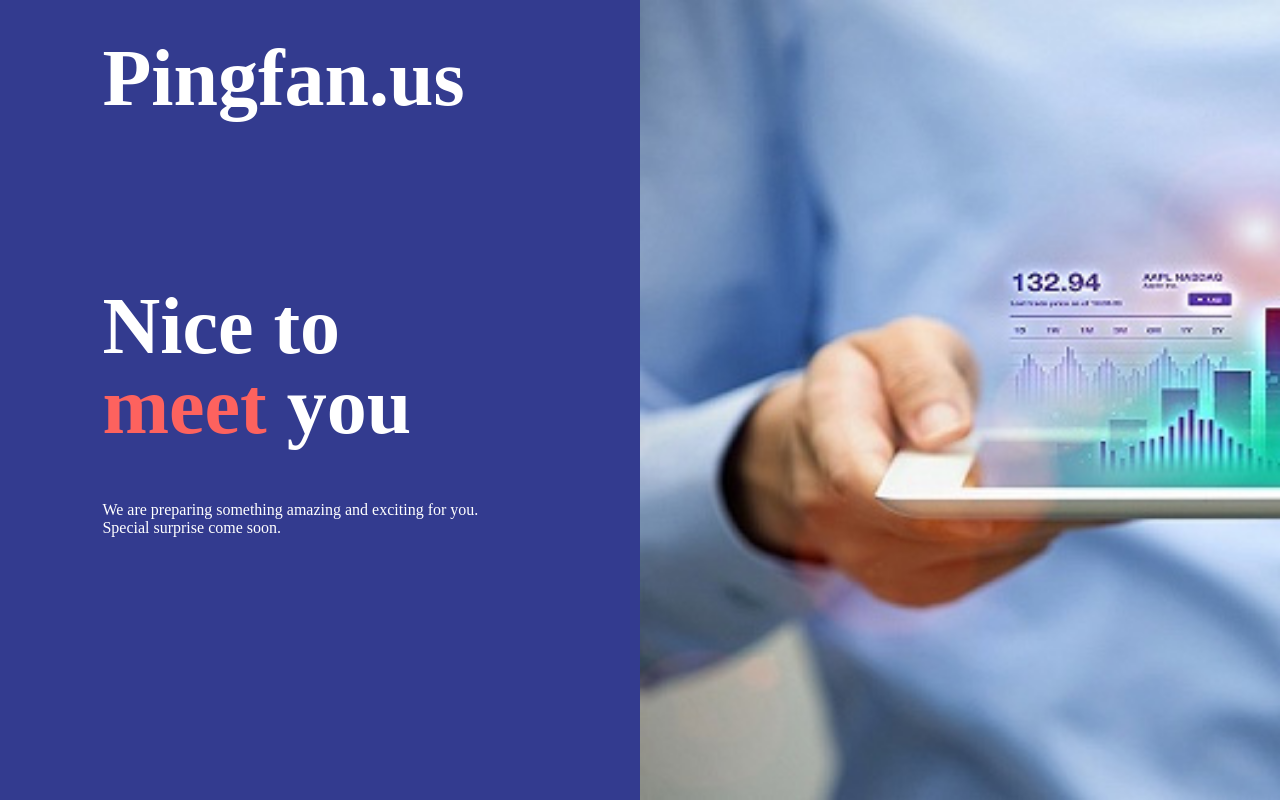
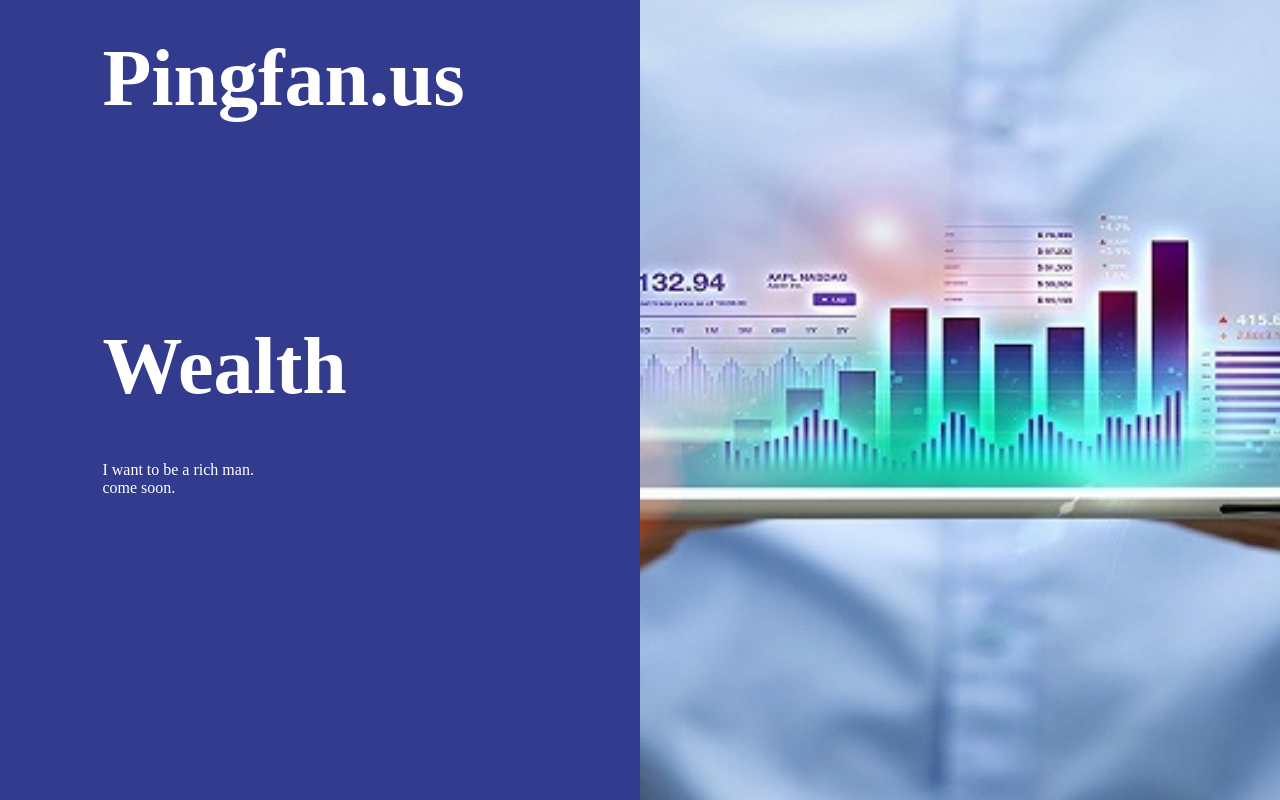
Before and after one commit to aiopio/aiopio.github.io, a plain HTML site: page index.html in a window 1280 px wide. Drawn offline with Linux system fonts and the light colour scheme.

Commit message:
Update index.html

```diff
--- a/index.html
+++ b/index.html
@@ -70,17 +70,15 @@
         <div class="headline">
             <!-- Headline Content Start -->
             <h1 class="txt-light">
-	    Nice to
-	    <br>
-	    <span>meet</span> you
-	  </h1>
+	    Wealth
+	    </h1>
             <p class="headline-text txt-light">
-                We are preparing something amazing and exciting for you.
-                <br> Special surprise come soon.
+                I want to be a rich man.
+                <br> come soon.
             </p>
         </div>
     </div>
-    <div id="right" style="background-image:url(static/img/jr.jpeg);background-size: cover;"></div>
+    <div id="right" style="background-image:url(static/img/jr.jpeg);background-size: cover;background-position: 49%;"></div>
 </body>
 
 </html>
```
